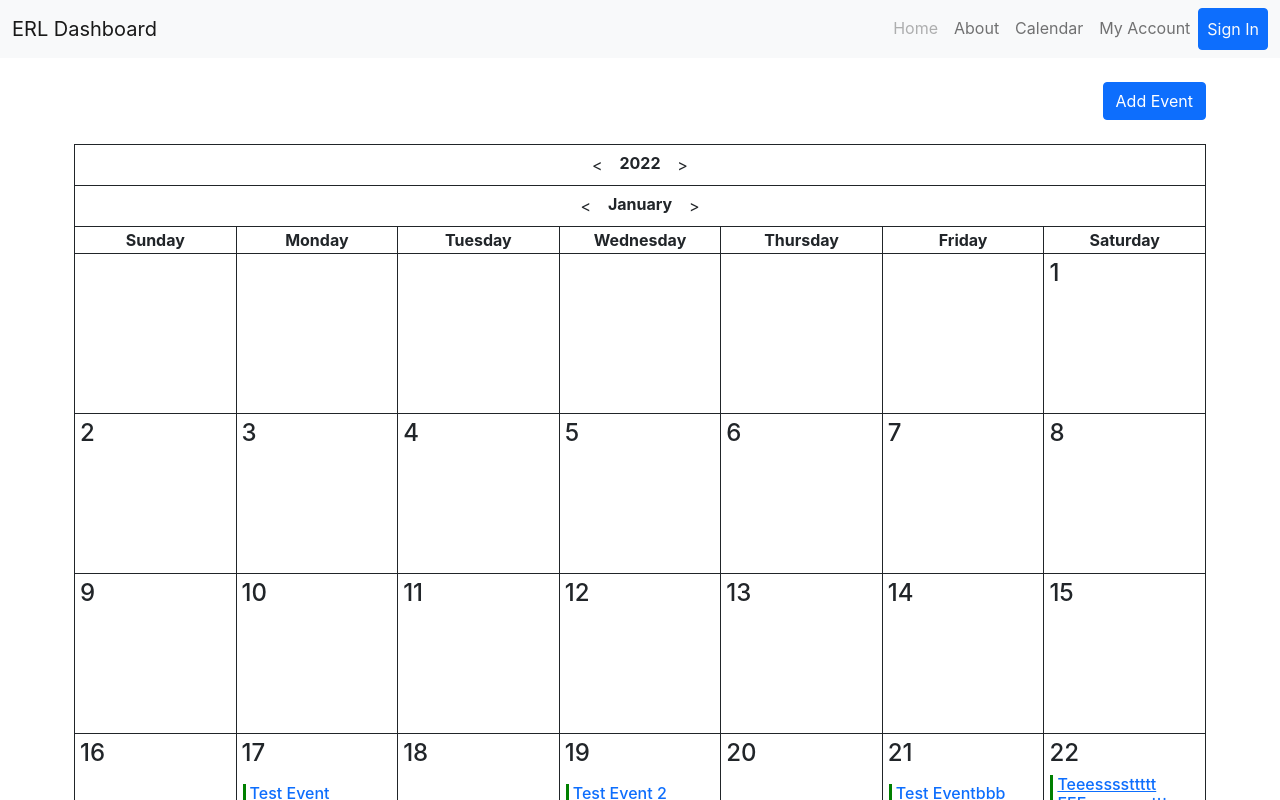
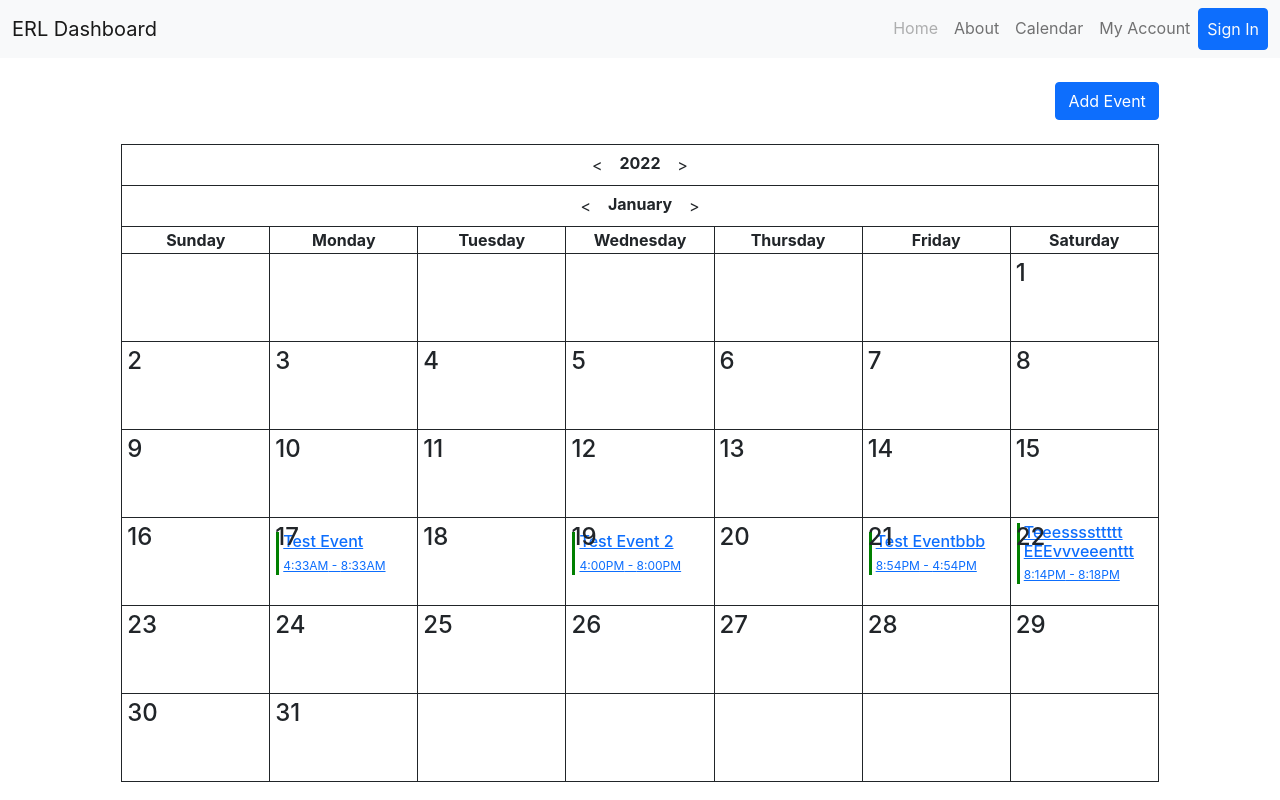
Before and after one commit to matthew-talamantes/erl-dashboard, a React (Create React App) app: page / in a window 1280 px wide. Shown: the top 800 px of the page. Built offline with nearby package versions, Linux system fonts and the light colour scheme; data requests are answered from the project's data file.

Commit message:
Update calendar styling

```diff
--- a/src/App.css
+++ b/src/App.css
@@ -28,7 +28,7 @@ table#calendar-element.calendar {
 
 
 td.calendar-day {
-    height: 10em;
+    height: 5.5em;
     text-align: left;
     position: relative;
 }
--- a/src/components/Calendar.js
+++ b/src/components/Calendar.js
@@ -133,13 +133,13 @@ const Calendar = ({ displayDate, events }) => {
     return (
         <section className="mt-4">
             <Container fluid="md">
-              <Row xs={"auto"} className="justify-content-end ps-1 pe-1">
-                <Col className="d-flex justify-content-end ps-0 pe-0">
+              <Row className="justify-content-center ps-1 pe-1">
+                <Col xs={11} className="d-flex justify-content-end ps-0 pe-0">
                   <Link to='/addEvent' className='btn btn-primary'>Add Event</Link>
                 </Col>
               </Row>
               <Row className="justify-content-center  ps-1 pe-1">
-                  <table id="calendar-element" className="calendar mt-4 border border-dark rounded">
+                  <table id="calendar-element" className="col-11 calendar mt-4 border border-dark rounded">
                       <thead className="border border-dark">
                           <tr>
                               <th colSpan="7"><span className="btn" id="btn-year-decrease" onClick={decreaseYear}>{`<`}</span> { year } <span className="btn" id="btn-year-increase" onClick={increaseYear}>{`>`}</span></th>
```
